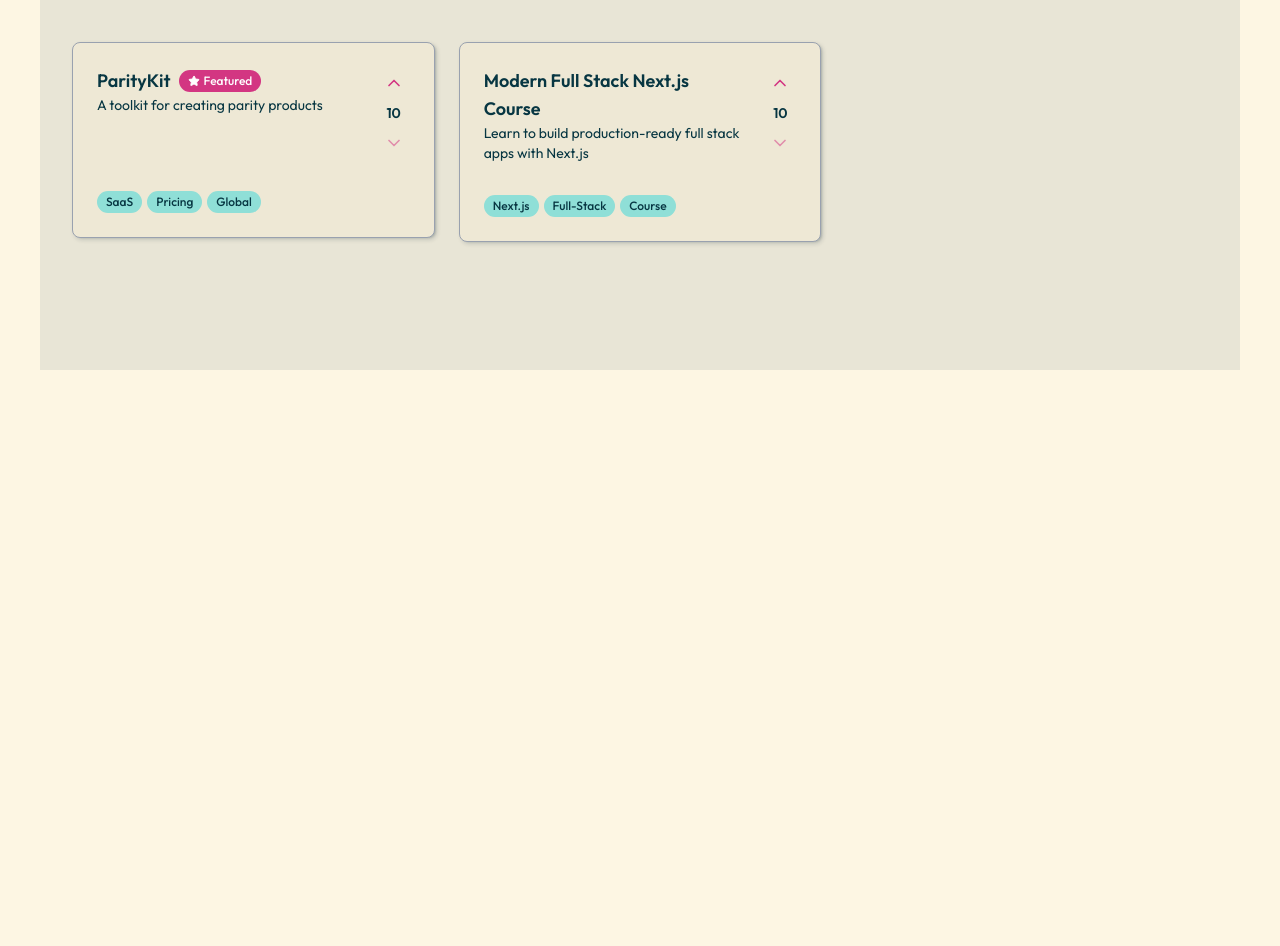
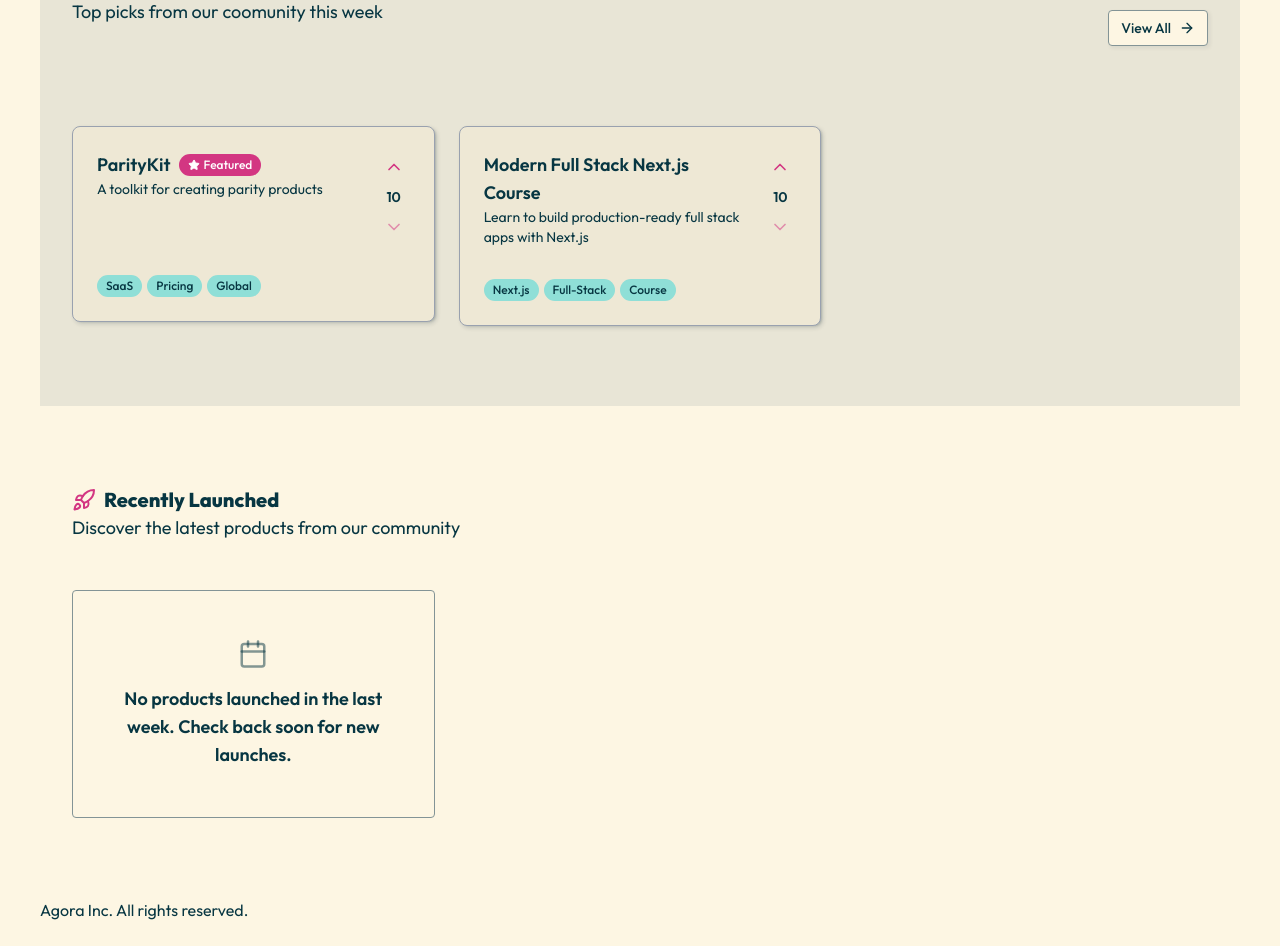
Before and after one commit to Aman-Tech990/Agora, a Next.js app: page / in a window 1280 px wide. Shown: the part 886-1832 px from the top of the page. Before the commit the page ends 1296 px from the top, so only its background shows below. Built offline with nearby package versions, Linux system fonts and the light colour scheme.

Commit message:
RecentlyLaunched Product UI completed

```diff
--- a/src/app/layout.tsx
+++ b/src/app/layout.tsx
@@ -20,7 +20,9 @@
         className={`${outfit.className} antialiased`}
       >
         <div className="container max-w-7xl mx-auto p-10">
+          <header>Agora</header>
           {children}
+          <footer>Agora Inc. All rights reserved.</footer>
         </div>
       </body>
     </html>
--- a/src/app/page.tsx
+++ b/src/app/page.tsx
@@ -1,5 +1,6 @@
 import FeaturedProducts from "@/components/landingpage/FeaturedProducts";
 import HeroSection from "@/components/landingpage/HeroSection";
+import RecentlyLauncedProduct from "@/components/landingpage/RecentlyLauncedProduct";
 import Image from "next/image";
 
 export default function Home() {
@@ -7,6 +8,7 @@
     <div>
       <HeroSection />
       <FeaturedProducts />
+      <RecentlyLauncedProduct/>
     </div>
   );
 }
--- a/src/components/common/SectionHeader.tsx
+++ b/src/components/common/SectionHeader.tsx
@@ -2,25 +2,6 @@
 import { Button } from '../ui/button';
 import Link from 'next/link';
 import ProductCard from '../products/ProductCard';
-
-const featureProductItem = [
-    {
-        id: 1,
-        name: "ParityKit",
-        description: "A toolkit for creating parity products",
-        tags: ["SaaS", "Pricing", "Global"],
-        votes: 615,
-        isFeatured: true,
-    },
-    {
-        id: 2,
-        name: "Modern Full Stack Next.js Course",
-        description: "Learn to build production-ready full stack apps with Next.js",
-        tags: ["Next.js", "Full-Stack", "Course"],
-        votes: 125,
-        isFeatured: false,
-    },
-];
 
 const SectionHeader = (
     { title, icon: Icon, description }:
@@ -36,23 +17,6 @@
                     </div>
                     <p className='text-muted-foreground text-lg'>{description}</p>
                 </div>
-
-                <Button
-                    asChild
-                    className='hidden sm:flex cursor-pointer rounded-lg'
-                    variant='outline'
-                >
-                    <Link
-                        href="/explore"
-                    >
-                        View All <ArrowRightIcon size={4} />
-                    </Link>
-                </Button>
-            </div>
-            <div className='grid-wrapper mt-10'>
-                {featureProductItem.map((product) =>
-                    <ProductCard key={product.id} product={product} />
-                )}
             </div>
         </div>
     );
--- /dev/null
+++ b/src/components/common/empty-state.tsx
@@ -0,0 +1,24 @@
+import { LucideIcon } from "lucide-react"
+
+const EmptyState = (
+    {
+        message,
+        icon: Icon
+    }:
+        {
+            message: string,
+            icon: LucideIcon
+        }
+) => {
+    return (
+        <div className="empty-state">
+            {
+                Icon &&
+                <Icon className="size-7.5 text-muted-foreground/50 mx-auto mb-4"/>
+            }
+            <p className="text-lg text-muted-foreground font-semibold">{message}</p>
+        </div>
+    )
+}
+
+export default EmptyState
--- a/src/components/landingpage/FeaturedProducts.tsx
+++ b/src/components/landingpage/FeaturedProducts.tsx
@@ -1,17 +1,58 @@
 import React from 'react'
 import SectionHeader from '../common/SectionHeader';
-import { StarIcon } from 'lucide-react';
+import { ArrowRightIcon, StarIcon } from 'lucide-react';
+import { Button } from '../ui/button';
+import Link from 'next/link';
+import ProductCard from '../products/ProductCard';
+
+const featureProductItem = [
+    {
+        id: 1,
+        name: "ParityKit",
+        description: "A toolkit for creating parity products",
+        tags: ["SaaS", "Pricing", "Global"],
+        votes: 615,
+        isFeatured: true,
+    },
+    {
+        id: 2,
+        name: "Modern Full Stack Next.js Course",
+        description: "Learn to build production-ready full stack apps with Next.js",
+        tags: ["Next.js", "Full-Stack", "Course"],
+        votes: 125,
+        isFeatured: false,
+    },
+];
 
 const FeaturedProducts = () => {
     return (
         <section className='py-20 bg-muted/20'>
             <div className='wrapper'>
-                <SectionHeader
-                    title="Featured Today"
-                    icon={StarIcon}
-                    description="Top picks from our coomunity this week"
-                />
-
+                <div
+                    className='flex items-center justify-between'
+                >
+                    <SectionHeader
+                        title="Featured Today"
+                        icon={StarIcon}
+                        description="Top picks from our coomunity this week"
+                    />
+                    <Button
+                        asChild
+                        className='hidden sm:flex cursor-pointer rounded-lg'
+                        variant='outline'
+                    >
+                        <Link
+                            href="/explore"
+                        >
+                            View All <ArrowRightIcon size={4} />
+                        </Link>
+                    </Button>
+                </div>
+                <div className='grid-wrapper mt-10'>
+                    {featureProductItem.map((product) =>
+                        <ProductCard key={product.id} product={product} />
+                    )}
+                </div>
             </div>
         </section>
 
--- a/src/components/landingpage/RecentlyLauncedProduct.tsx
+++ b/src/components/landingpage/RecentlyLauncedProduct.tsx
@@ -1,7 +1,56 @@
+import { CalendarIcon, RocketIcon } from "lucide-react";
+import SectionHeader from "../common/SectionHeader";
+import ProductCard from "../products/ProductCard";
+import EmptyState from "../common/empty-state";
+
+const recentlyLaunced = [
+  {
+    id: 1,
+    name: "ParityKit",
+    description: "A toolkit for creating parity products",
+    tags: ["SaaS", "Pricing", "Global"],
+    votes: 615,
+    isFeatured: true,
+  },
+  {
+    id: 2,
+    name: "Modern Full Stack Next.js Course",
+    description: "Learn to build production-ready full stack apps with Next.js",
+    tags: ["Next.js", "Full-Stack", "Course"],
+    votes: 125,
+    isFeatured: false,
+  },
+];
+
 const RecentlyLauncedProduct = () => {
   return (
-    <div>RecentlyLauncedProduct</div>
+    <section className="py-20">
+      <div className="wrapper space-y-8">
+        <SectionHeader
+          title="Recently Launched"
+          icon={RocketIcon}
+          description="Discover the latest products from our community"
+        />
+        <div className="grid-wrapper">
+          {
+            recentlyLaunced.length < 0
+              ? recentlyLaunced.map((product) => {
+                return (
+                  <ProductCard
+                    key={product.id}
+                    product={product}
+                  />
+                )
+              })
+              : <EmptyState
+                message="No products launched in the last week. Check back soon for new launches."
+                icon={CalendarIcon}
+              />
+              }
+        </div>
+      </div>
+    </section>
   )
 }
 
-export default RecentlyLauncedProduct
+export default RecentlyLauncedProduct;
```
